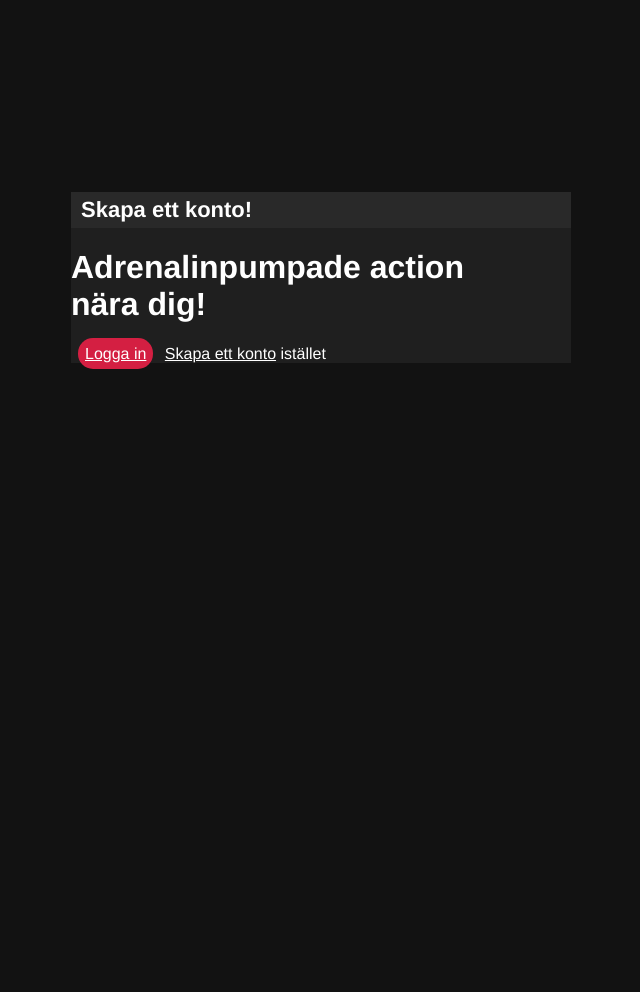
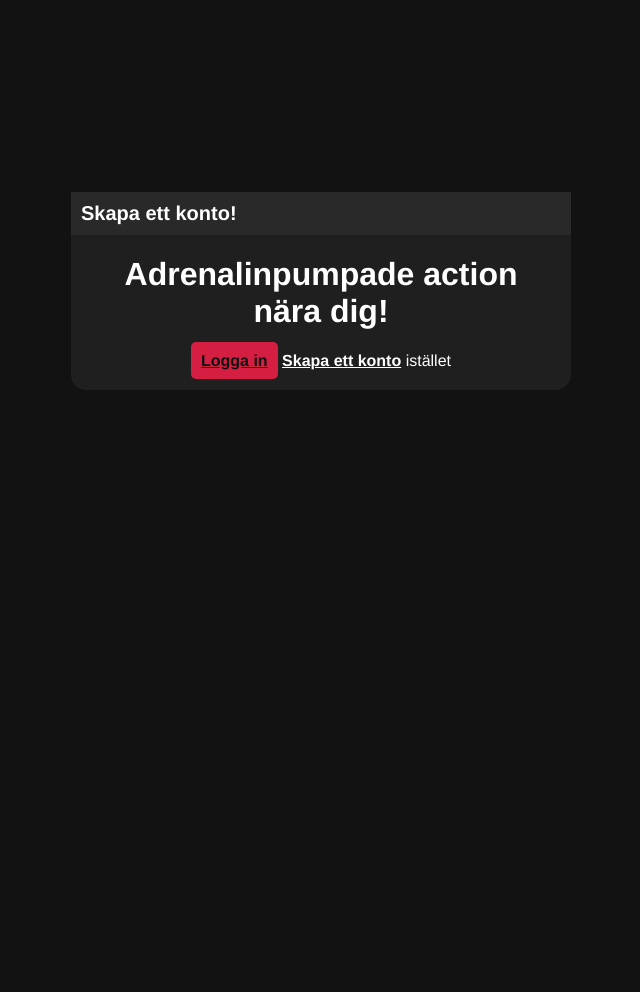
Before and after one commit to Birgerev/Site-commission, a PHP site: page /logga_in.html in a window 1280 px wide. Shown: the whole page, without its empty margins (319-959 px from the left). Before the commit the page ends 369 px from the top, so only its background shows below. Run offline with PHP 8.4, Linux system fonts and the light colour scheme.

Commit message:
Separate css

```diff
--- /dev/null
+++ b/Site/index.html
@@ -0,0 +1,2 @@
+		<link rel="stylesheet" href="styles/style.css">
+		<link rel="stylesheet" href="styles/contentContainers.css">
--- a/Site/logga_in.html
+++ b/Site/logga_in.html
@@ -8,6 +8,7 @@
 
 		<link rel="stylesheet" href="styles/style.css">
 		<!-- <link rel="icon" type="Images/x-icon" href="Images/Logga.png">-->
+		<link rel="stylesheet" href="styles/contentContainers.css">
 	</head>
 	<body>
 		<div class="contentWindow">
--- /dev/null
+++ b/Site/styles/contentContainers.css
@@ -0,0 +1,81 @@
+.contentPanel {
+  background-color: #1F1F1F;
+
+  display:flex;
+  flex-direction:column;
+
+  margin: auto;
+  height: 100%;
+  width: 60%;
+}
+.contentWindow {
+  background-color: #1F1F1F;
+
+  margin: auto;
+  margin-top: 15%;
+  padding-bottom: 20px;
+  width: 500px;
+  border-radius: 15px;
+
+  text-align: center;
+}
+
+.containerTitle {
+  background-color: #292929;
+
+  width: auto;
+  padding-left: 2%;
+  padding-top: 10px;
+  padding-bottom: 10px;
+
+  text-align: left;
+}
+.containerTitle h1  {
+  font-size: 20px;
+  margin: 0;
+}
+
+#messageHistory {
+  flex: 1;/*Take upp remaining space from Title & chatbox*/
+
+  padding-left: 1.5%;
+
+  /*Make messages stack from bottom to top*/
+  display: flex;
+  flex-direction: column-reverse;
+
+  /*Add scrollbar when messages overflow*/
+  overflow: auto;
+}
+
+.message {
+  margin-bottom: 10px;/*space between messages*/
+
+  width: auto;/*Take up 100% of parent container*/
+}
+.message h1 {/*Message title */
+  font-size: 20px;
+  color:#D41F42;
+}
+.message h1, .message p {
+  margin: 0px;
+}
+
+#chatbox {
+    background-color: #FFFFFF;
+
+    margin: auto;/*Position in middle*/
+
+    width: 96%;
+    height: 30px;
+    padding-top: 15px;
+    padding-left: 10px;
+    border-radius: 5px;
+
+    text-align: left;
+    color: #121212;
+}
+
+.logInAlternatives {
+  text-align: center;
+}
--- a/Site/styles/style.css
+++ b/Site/styles/style.css
@@ -1,48 +1,29 @@
-html, body {margin: 0;}
+html, body {margin: 0; height: 100%;}
 body {
   font-family: 'Helvetica', 'Arial', sans-serif;
 	background-color: #121212;
+  color: #FFFFFF;
 }
 
-.contentPanel {
-  background-color: #1F1F1F;
-
-  height: auto;
-  width: 70%;
-}
-.contentWindow {
-  background-color: #1F1F1F;
-  color: #FFFFFF;
-
-  margin: auto;
-  margin-top: 15%;
-  width: 500px;
-}
-
-.containerTitle {
-  background-color: #292929;
-
-  width: auto;
-  padding-left: 2%;
-  padding-top: 5px;
-  padding-bottom: 5px;
-}
-.containerTitle h1  {
-  font-size: 22px;
-  margin: 0;
-}
-
-
-/*Links inherit color, instead of being blue*/
+/* Link Styling */
 a {
+  /*Links inherit color, instead of being blue*/
   color: inherit;
+  /*Bold links*/
+  font-weight: bold;
 }
 
 /*Button Styling*/
 .button {
   background-color: #D41F42;
+  color: #121212;
 
-  padding: 7px;
-  margin: 7px;
-  border-radius: 15px;
+  padding: 10px;
+  margin-bottom: 20px;
+  border-radius: 5px;
 }
+
+input {
+  height: 30px;
+  width: 400px;
+}
```
